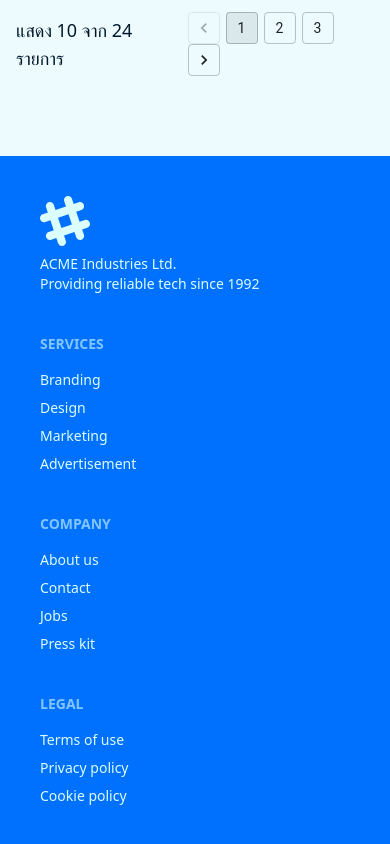
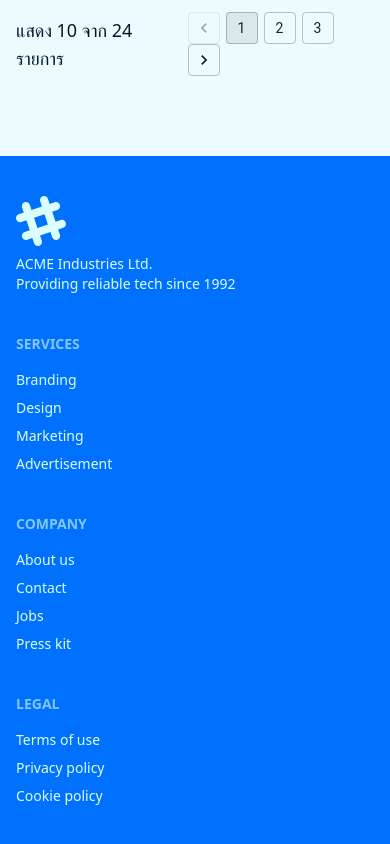
Before and after one commit to Tanagon492547/teacher_pubmanager_system, a Next.js app: page / in a window 390 px wide. Shown: the part 4092-4936 px from the top of the page. Built offline with nearby package versions, Linux system fonts and the light colour scheme.

Commit message:
fix: 🐛 ปรับปรุงโครงสร้าง footer page ให้เเสดงได้เเบบ Responsive

```diff
--- a/components/FooterPage.tsx
+++ b/components/FooterPage.tsx
@@ -1,6 +1,7 @@
 const FooterPage = () => {
   return (
-    <footer className="footer sm:footer-horizontal bg-(--color-primary) text-(--color-base-herder) p-10">
+    <div className="w-full h-fit flex justify-center items-center bg-(--color-primary) px-4">
+      <footer className="footer sm:footer-horizontal  text-(--color-base-herder) py-10 max-w-(--8xl)">
           <aside>
             <svg
 
@@ -39,7 +40,8 @@ const FooterPage = () => {
             <a className="link link-hover">Privacy policy</a>
             <a className="link link-hover">Cookie policy</a>
           </nav>
-        </footer>
+    </footer>
+    </div>
   )
 };
 
```
